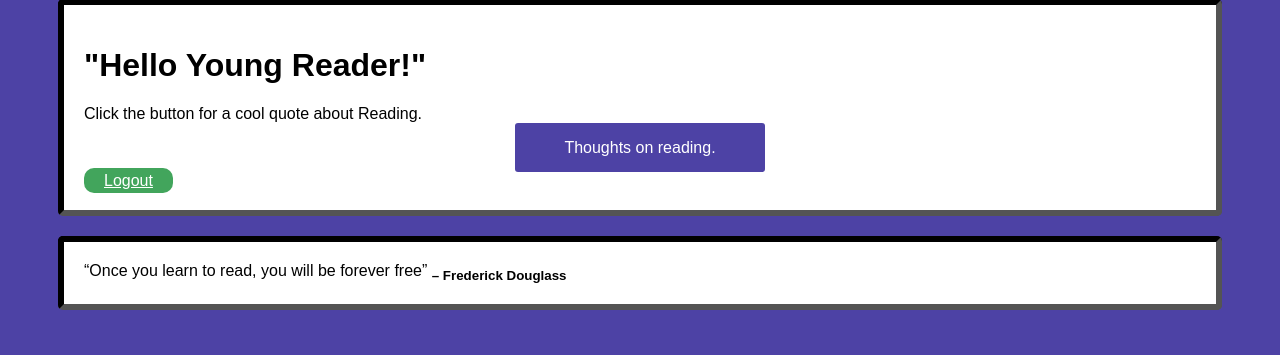
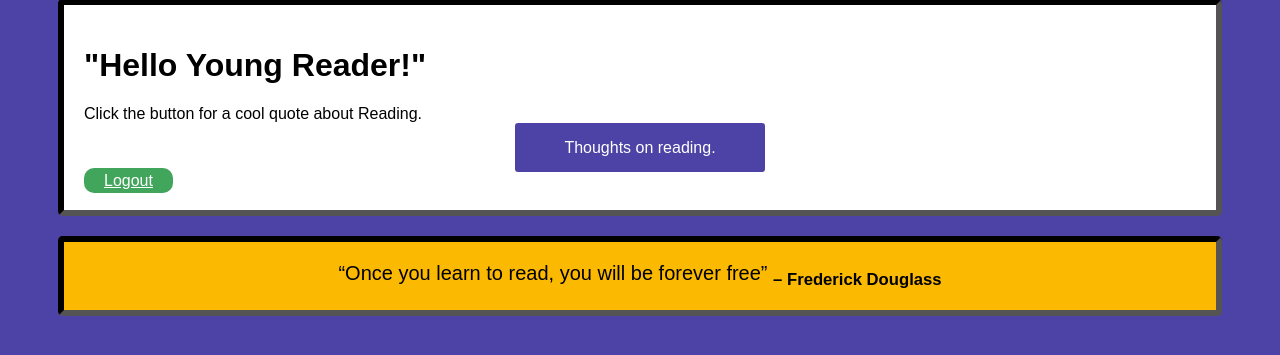
Before and after one commit to ClJarvis/BookIn, a Flask app: page / in a window 1280 px wide, after a click on "Thoughts on reading.". Shown: the part 117-472 px from the top of the page. Run offline with Flask 2, Linux system fonts and the light colour scheme; the visitor is signed in with stand-in values (Sample User, id 1).

Commit message:
changed style on quote text box

```diff
--- a/static/style.css
+++ b/static/style.css
@@ -23,12 +23,14 @@ border:inset 6px black;
 }
 
 .quote-screen {
-background-color: #FFF;
+background-color: #fbba01;
+font-size: 1.25em;
 padding: 20px;
 border-radius: 5px;
 border:inset 6px black;
 margin-top: 20px;
 display: none;
+text-align: center;
 }
 
 
```
